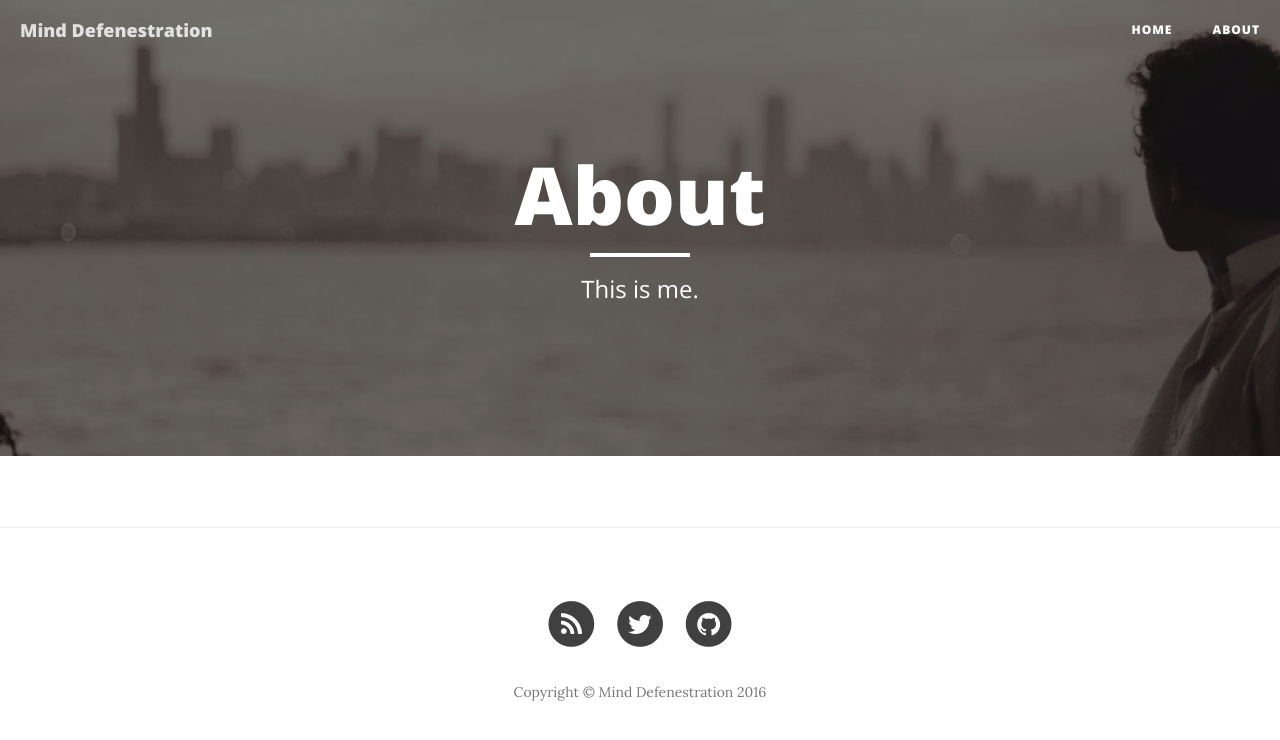
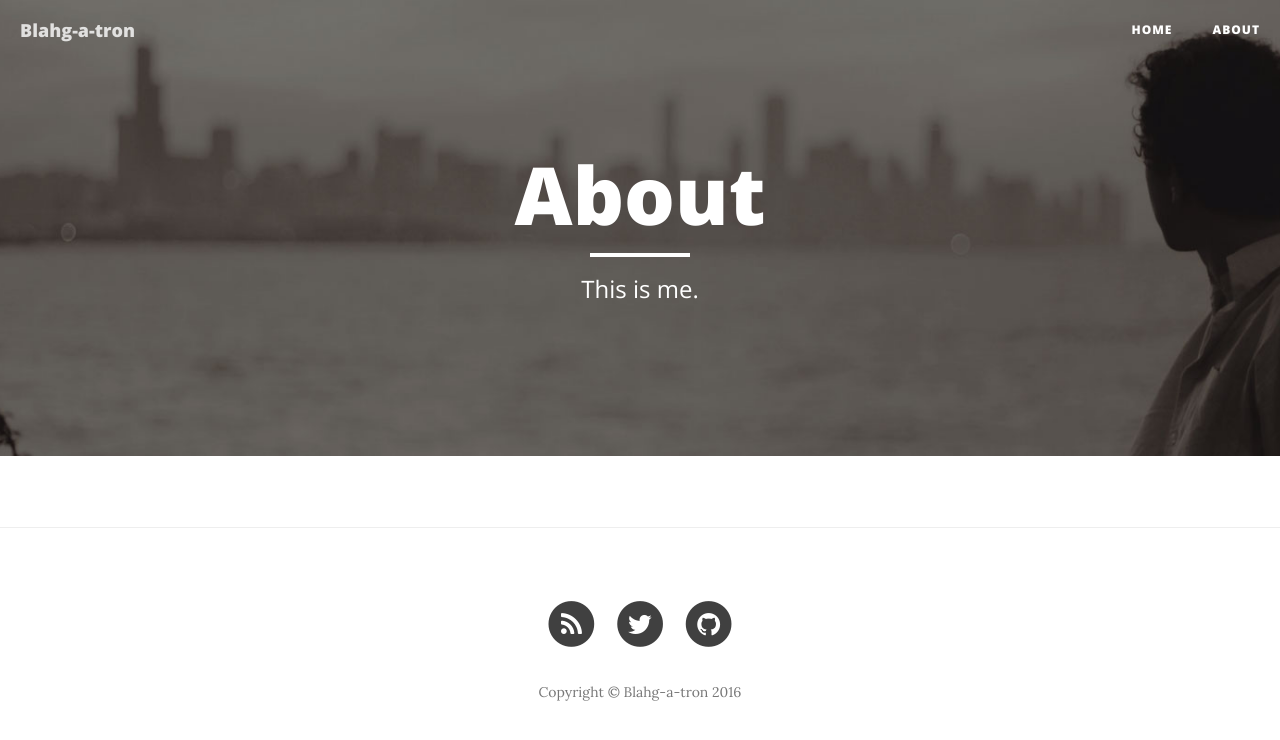
Before and after one commit to foliveira/foliveira.github.io, a Jekyll site: the page built from about/index.html, in a window 1280 px wide. Shown: the top 740 px of the page. Built offline with Jekyll 4.4.1, drawn with Linux system fonts in a browser that asks for light colours; nearby versions of some CDN libraries.

Commit message:
Updated blahg

```diff
--- a/_config.yml
+++ b/_config.yml
@@ -1,12 +1,16 @@
 # Site settings
-title: "Mind Defenestration"
+title: "Blahg-a-tron"
 header-img: images/banner.png
 email: i@foliveira.me
-description: "A place where ideas can just fly out of the window"
+description: "Because blog-a-tron was already taken"
 baseurl: ""
 url: "http://blog.foliveira.me"
 twitter_username: fanoliveira
 github_username:  foliveira
+
+# Google stuff
+verification_id: lriou8spi6F9DxkOPDwnWZUhUbKrxrqyUqUTeSapILE
+analytics: UA-58916290-1
 
 # Build settings
 markdown: kramdown
--- a/_includes/footer.html
+++ b/_includes/footer.html
@@ -40,10 +40,10 @@
 </footer>
 
 <!-- jQuery -->
-<script src="//code.jquery.com/jquery-2.1.3.min.js"></script>
+<script src="https://code.jquery.com/jquery-3.1.1.slim.min.js" integrity="sha384-A7FZj7v+d/sdmMqp/nOQwliLvUsJfDHW+k9Omg/a/EheAdgtzNs3hpfag6Ed950n" crossorigin="anonymous"></script>
 
 <!-- Bootstrap Core JavaScript -->
-<script src="//maxcdn.bootstrapcdn.com/bootstrap/3.3.2/js/bootstrap.min.js"></script>
+<script src="https://maxcdn.bootstrapcdn.com/bootstrap/3.3.7/js/bootstrap.min.js" integrity="sha384-Tc5IQib027qvyjSMfHjOMaLkfuWVxZxUPnCJA7l2mCWNIpG9mGCD8wGNIcPD7Txa" crossorigin="anonymous"></script>
 
 <!-- Custom Theme JavaScript -->
 <script src="{{ "/res/blog.min.js " | prepend: site.baseurl }}"></script>
--- a/_includes/head.html
+++ b/_includes/head.html
@@ -1,17 +1,16 @@
 <head>
-
     <meta charset="utf-8">
     <meta http-equiv="X-UA-Compatible" content="IE=edge">
     <meta name="viewport" content="width=device-width, initial-scale=1">
     <meta name="description" content="{{ site.description }}">
-    <meta name="google-site-verification" content="lriou8spi6F9DxkOPDwnWZUhUbKrxrqyUqUTeSapILE" />
+    <meta name="google-site-verification" content="{{ site.verification_id }}" />
 
     <title>{% if page.title %}{{ page.title }} - {{ site.title }}{% else %}{{ site.title }}{% endif %}</title>
 
     <link rel="canonical" href="{{ page.url | replace:'index.html','' | prepend: site.baseurl | prepend: site.url }}">
 
     <!-- Bootstrap Core CSS -->
-    <link rel="stylesheet" href="//maxcdn.bootstrapcdn.com/bootstrap/3.3.2/css/bootstrap.min.css">
+    <link href="https://maxcdn.bootstrapcdn.com/bootstrap/3.3.7/css/bootstrap.min.css" rel="stylesheet" integrity="sha384-BVYiiSIFeK1dGmJRAkycuHAHRg32OmUcww7on3RYdg4Va+PmSTsz/K68vbdEjh4u" crossorigin="anonymous">
 
     <!-- Custom CSS -->
     <link rel="stylesheet" href="{{ "/res/blog.min.css" | prepend: site.baseurl }}">
@@ -20,15 +19,15 @@
     <link rel="stylesheet" href="{{ "/res/syntax.min.css" | prepend: site.baseurl }}">
 
     <!-- Custom Fonts -->
-    <link href="//maxcdn.bootstrapcdn.com/font-awesome/4.3.0/css/font-awesome.min.css" rel="stylesheet" type="text/css">
-    <link href='//fonts.googleapis.com/css?family=Lora:400,700,400italic,700italic' rel='stylesheet' type='text/css'>
-    <link href='//fonts.googleapis.com/css?family=Open+Sans:300italic,400italic,600italic,700italic,800italic,400,300,600,700,800' rel='stylesheet' type='text/css'>
+    <link rel="stylesheet" type="text/css" href="https://maxcdn.bootstrapcdn.com/font-awesome/4.7.0/css/font-awesome.min.css" integrity="sha384-wvfXpqpZZVQGK6TAh5PVlGOfQNHSoD2xbE+QkPxCAFlNEevoEH3Sl0sibVcOQVnN" crossorigin="anonymous">
+    <link rel="stylesheet" type="text/css" href="https://fonts.googleapis.com/css?family=Lora:400,700,400italic,700italic" integrity="sha384-GISCD/E78ld+2KDXbFb064n22106wQVAEpRFLcl4yCzkvdtKveHTHhOqtQXda+Vq" crossorigin="anonymous">
+    <link rel="stylesheet" type="text/css" href="https://fonts.googleapis.com/css?family=Open+Sans:300italic,400italic,600italic,700italic,800italic,400,300,600,700,800" integrity="sha384-Azmam55ovLgWWTkXpcp3DoVB2uhOiz0gR/MHGQlRzB6YJOEmZgblMXPw0dcnPefx" crossorigin="anonymous">
 
     <!-- HTML5 Shim and Respond.js IE8 support of HTML5 elements and media queries -->
     <!-- WARNING: Respond.js doesn't work if you view the page via file:// -->
     <!--[if lt IE 9]>
-        <script src="//oss.maxcdn.com/libs/html5shiv/3.7.0/html5shiv.js"></script>
-        <script src="//oss.maxcdn.com/libs/respond.js/1.4.2/respond.min.js"></script>
+    <script src="https://cdn.jsdelivr.net/html5shiv/3.7.3/html5shiv.min.js" integrity="sha256-3Jy/GbSLrg0o9y5Z5n1uw0qxZECH7C6OQpVBgNFYa0g=" crossorigin="anonymous"></script>
+    <script src="https://cdn.jsdelivr.net/respond/1.4.2/respond.min.js" integrity="sha256-g6iAfvZp+nDQ2TdTR/VVKJf3bGro4ub5fvWSWVRi2NE=" crossorigin="anonymous"></script>
     <![endif]-->
 
     <!-- Google Analytics Script -->
--- a/index.html
+++ b/index.html
@@ -1,6 +1,6 @@
 ---
 layout: page
-description: "/diːˌfɛnɪˈstreɪʃən/ - from New Latin dēfenestrātiō, from Latin de- + fenestra - When ideas just fly out of the window"
+description: ""
 ---
 
 {% for post in paginator.posts %}
```
Also changed, not shown: other parts of _includes/head.html (+1 -1 lines), package.json (+8 -8 lines).
